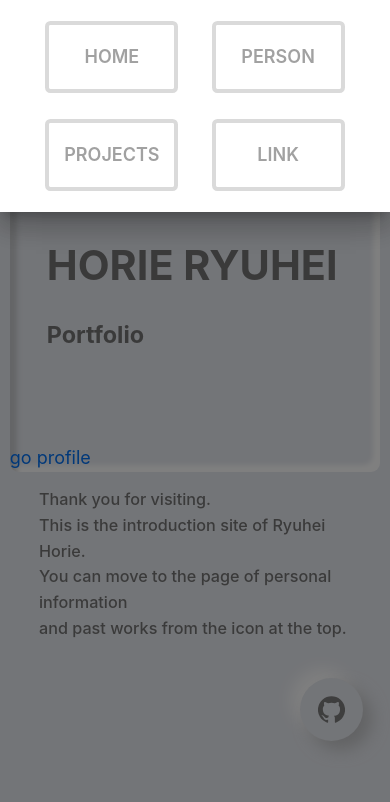
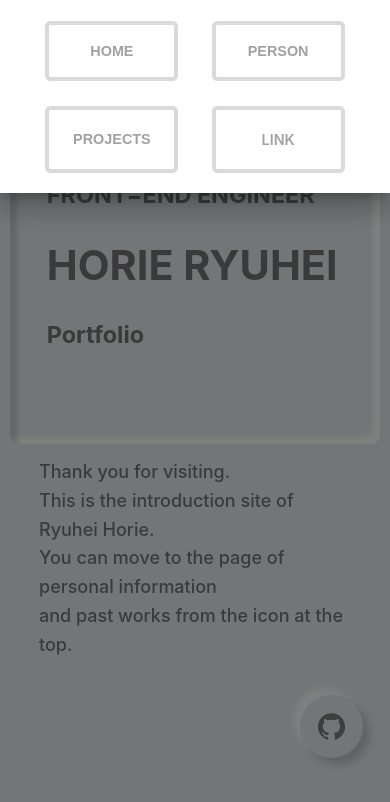
Before and after one commit to Horieryuhei0421/horie-portfolio, a Next.js app: page / in a window 390 px wide. Both pictures are taken after a click on the button 354 px from the left and 28 px from the top of the page. Shown: the top 802 px of the page. Built offline with nearby package versions, Linux system fonts and the light colour scheme.

Commit message:
mobile_button

```diff
--- a/components/Aside/Aside.module.css
+++ b/components/Aside/Aside.module.css
@@ -24,7 +24,7 @@
   padding: 1.4rem 2rem;
   border-radius: 0.5rem;
   border: none;
-  box-shadow: 9px 9px 16px rgba(173, 173, 173, 0.6), -9px -9px 16px #ffffff;
+  box-shadow: 7px 7px 7px hsl(0deg 0% 68% / 60%), -7px -7px 7px #fff;
   margin-bottom: 2rem;
 }
 
--- a/components/Header/ClosableDrawer.jsx
+++ b/components/Header/ClosableDrawer.jsx
@@ -1,4 +1,5 @@
 import React, { useCallback, useEffect, useState } from "react";
+import Link from "next/link";
 import {
   Drawer,
   List,
@@ -35,7 +36,6 @@ const ClosableDrawer = (props) => {
     props.onClose(event);
   };
 
-
   return (
     <nav>
       <Drawer
@@ -57,12 +57,16 @@ const ClosableDrawer = (props) => {
         >
           <List>
             <div className={styles.nemuFlex}>
-              <div className={styles.objectAline}>HOME</div>
-              <div className={styles.objectAline}>PERSON</div>
+              <Link href="/">
+                <button className={styles.objectAline}>HOME</button>
+              </Link>
+              <Link href="/pages/profile">
+                <button className={styles.objectAline}>PERSON</button>
+              </Link>
             </div>
             <div className={styles.nemuFlex}>
-              <div className={styles.objectAline}>PROJECTS</div>
-              <div className={styles.objectAline}>LINK</div>
+              <button className={styles.objectAline}>PROJECTS</button>
+              <buuton className={styles.objectAline}>LINK</buuton>
             </div>
           </List>
         </div>
--- a/components/Header/Header.module.css
+++ b/components/Header/Header.module.css
@@ -27,9 +27,20 @@
   text-align: center;
   margin: 0 auto;
   font-weight: 600;
+  font-size: 0.8rem;
   color: #a1a1a1;
   border: 4px solid #dadada;
   border-radius: 0.3rem;
+  background-color: rgb(255, 255, 255);
+  transition: 0.3s;
+  cursor: pointer;
+}
+
+.objectAline:hover {
+  transform: translate3d(0, 5px, 0);
+  color: #f7f7f7;
+  box-shadow: none;
+  background: rgb(228, 228, 228);
 }
 
 @media screen and (min-width: 1000px) {
--- a/components/Nav/Nav.module.css
+++ b/components/Nav/Nav.module.css
@@ -16,7 +16,7 @@
   color: #7c7c7c;
   border-radius: 50%;
   border: none;
-  box-shadow: 9px 9px 16px rgba(173, 173, 173, 0.6), -9px -9px 16px #ffffff;
+  box-shadow: 7px 7px 7px hsl(0deg 0% 68% / 60%), -7px -7px 7px #fff;
   margin-bottom: 2rem;
 }
 
--- a/pages/index.js
+++ b/pages/index.js
@@ -25,9 +25,6 @@ export default function Home() {
           <p>You can move to the page of personal information</p>
           <p>and past works from the side bar on the right side.</p>
         </section>
-        <Link href="/pages/profile">
-          <a>go profile</a>
-        </Link>
       </section>
       <section className={styles.top2}>
         <p>Thank you for visiting.</p>
@@ -35,7 +32,11 @@ export default function Home() {
         <p>You can move to the page of personal information</p>
         <p>and past works from the icon at the top.</p>
       </section>
-      <div className={styles.sircleObjects}><GitHub /></div>
+      <Link href="https://github.com/Horieryuhei0421/horie-portfolio">
+        <a target="_blank">
+          <div className={styles.sircleObjects} ><GitHub /></div>
+        </a>
+      </Link>
     </Layout>
   )
 }
--- a/pages/pages/profile.js
+++ b/pages/pages/profile.js
@@ -66,12 +66,9 @@ export default function FirstPost() {
                 汎用的に使われる機能を備えたWebアプリをデプロイするまでの技術があります。また制作物では「Next.js」,「TypeScript」などの新しい技術も積極的に用いているので新しいものを学ぶ向上心も見ていただきたいと思います。</p>
               <hr className={styles.ohr} />
             </div>
-
           </section>
         </div>
-        <Link href="/">
-          <a>go to first</a>
-        </Link>
+        <div className={styles.moduleSpacer} />
       </section>
     </Layout>
   )
--- a/styles/main.module.css
+++ b/styles/main.module.css
@@ -51,7 +51,7 @@
   width: 300px;
   margin: 0 auto;
   border-radius: 0.5rem;
-  box-shadow: 9px 9px 16px rgb(173 173 173 / 60%), -9px -9px 16px #ffffff;
+  box-shadow: 7px 7px 7px hsl(0deg 0% 68% / 60%), -7px -7px 7px #fff;
 }
 
 .borderCircleIn {
@@ -157,7 +157,7 @@
   color: #7c7c7c;
   border-radius: 50%;
   border: none;
-  box-shadow: 9px 9px 16px rgba(173, 173, 173, 0.6), -9px -9px 16px #ffffff;
+  box-shadow: 7px 7px 7px hsl(0deg 0% 68% / 60%), -7px -7px 7px #fff;
   margin-bottom: 2rem;
   margin: 2rem 1.5rem 1rem auto;
 }
@@ -202,6 +202,10 @@
   .top2 > p {
     font-weight: 500;
     margin: 0 10% 0 10%;
-    font-size: 0.9rem;
+    font-size: 1rem;
   }
 }
+/* ------------ */
+.moduleSpacer {
+  height: 32px;
+}
```
